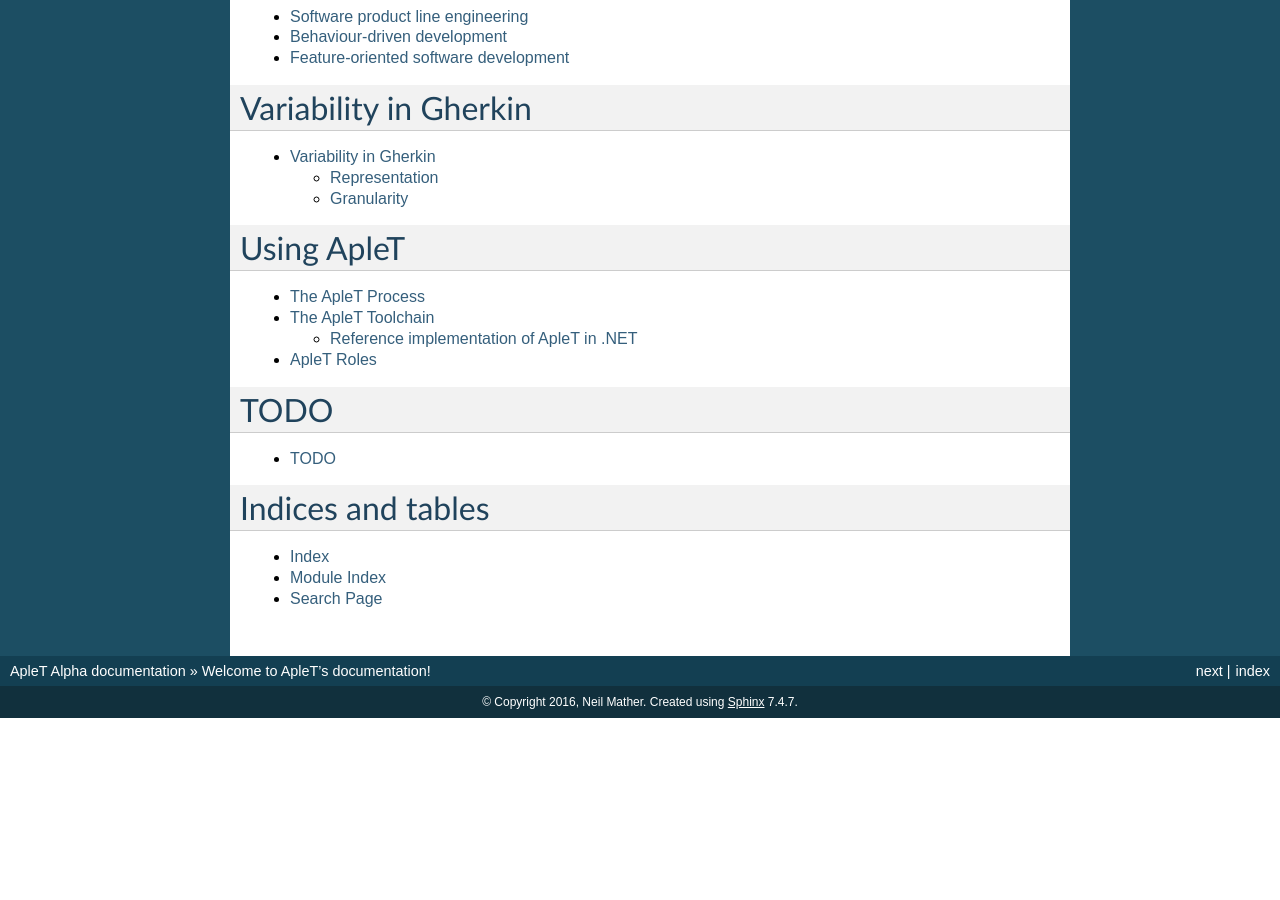
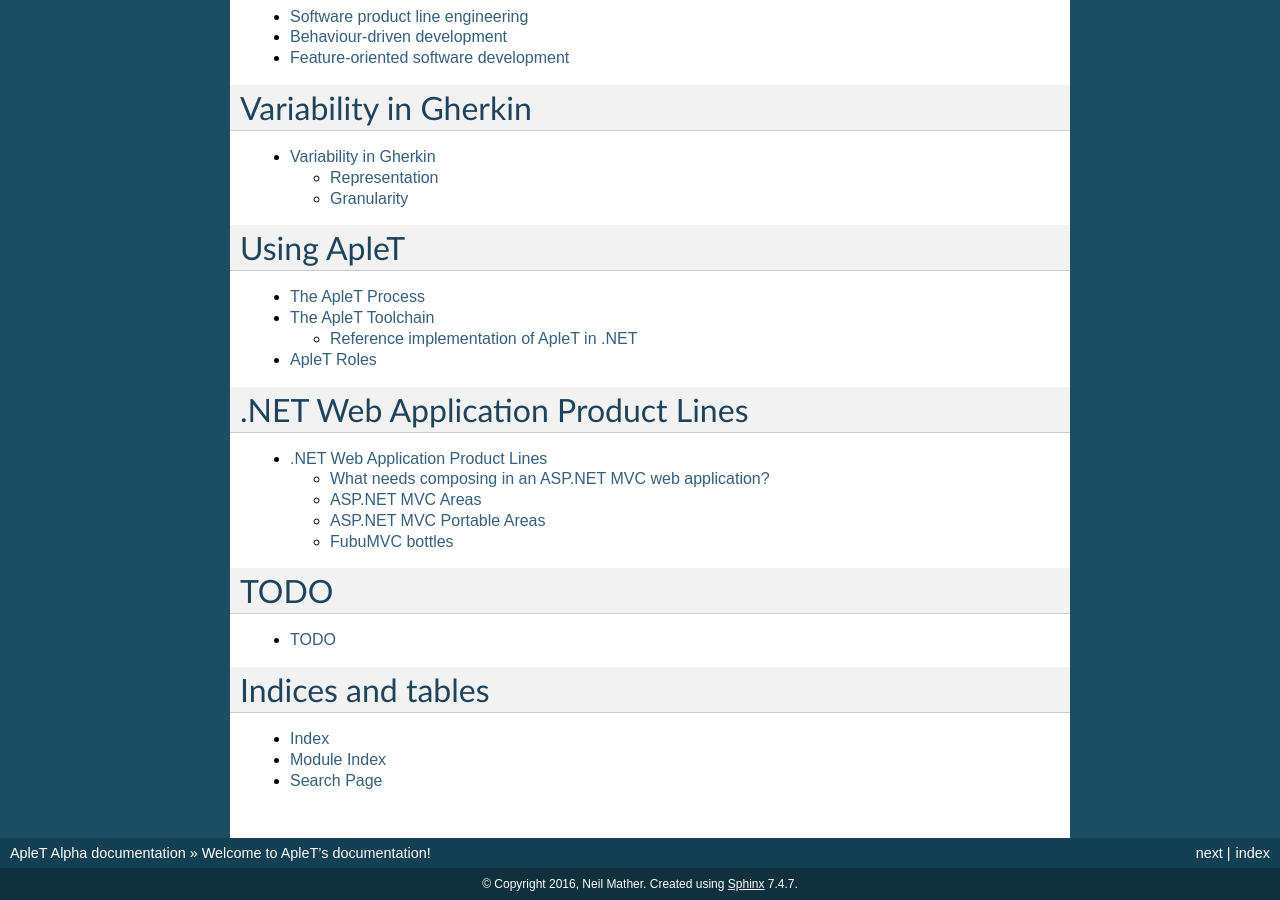
Before and after one commit to ngm/ApleT, a Sphinx documentation site: the page built from docs/index.rst, in a window 1280 px wide and 900 px high, scrolled down 747 px. Built offline with Sphinx 7.4.7, drawn with Linux system fonts in a browser that asks for light colours; before the commit the page ends 1465 px from its top, so only the background shows below that; some of the changed lines change nothing that is shown; some of the changed text lies outside the part shown.

Commit message:
Start documenting some .NET web app composition techniques

```diff
--- /dev/null
+++ b/docs/dotnet-webapp-productlines.rst
@@ -0,0 +1,92 @@
+**********************************
+.NET Web Application Product Lines
+**********************************
+
+This page is currently a general dumping ground for various
+ways of implementing variability/feature-oriented development
+when it comes to .NET web applications.
+
+What needs composing in an ASP.NET MVC web application?
+===============================================
+
+* Controllers
+* Routing
+* View Models
+* View Templates
+* JavaScript
+* CSS
+* Static files
+* web.config
+
+Controllers
+-----------
+
+Controllers are C# code so can make use of the standard mechanisms -
+#ifdefs, parameterisation, design patterns.  If we were to use feature-oriented
+composition FeatureHouse C# composition could potentially be used.
+
+Routing
+-------
+
+Action methods on controllers can be attributed with routes, and the routing engine
+picks them up from there, so it could be that composing controllers takes care of
+composing routing.
+
+View Models
+-----------
+
+As for controllers.
+
+View Templates
+--------------
+
+An extended ViewEngine can be written that allows for view overriding.  By
+making use of partial views this allows overriding at quite a fine level of
+granularity.
+
+JavaScript
+----------
+
+https://github.com/henzk/featuremonkey.js
+
+CSS
+---
+
+CSS is composable by simple concatenation.
+
+Static files
+------------
+
+...
+
+web.config
+----------
+
+Web.config transforms in Visual Studio can deal with some composition of
+configuration options.  It's limited though in that you can only have
+overriding configs per build configuration and per publish profile.  There's
+no real way to separate this out by feature.
+
+ASP.NET MVC Areas
+=================
+
+Areas provide a means for separating an application up into distinct areas.
+It's intended more for large subsections of an application however, so not
+at the fine-grained level of features.
+
+ASP.NET MVC Portable Areas
+=================
+
+https://lostechies.com/erichexter/2012/11/26/portable-areas-3-years-later/
+
+FubuMVC bottles
+===============
+
+FubuMVC's bottles were a way to package up code, web endpoints and views in a
+single place that could be reused in web applications.
+
+I never worked with it, and I don't know how it went about composing different
+artefacts (it seems to be runtime composition?), but it seems to have definite
+similarities with the idea of feature modules in FOSD.
+
+https://lostechies.com/josharnold/2011/09/05/modularity-via-bottles/
--- a/docs/index.rst
+++ b/docs/index.rst
@@ -71,6 +71,14 @@
    toolchain
    roles
 
+.NET Web Application Product Lines
+==================================
+
+.. toctree::
+   :maxdepth: 2
+
+   dotnet-webapp-productlines
+
 TODO
 ====
 
```
